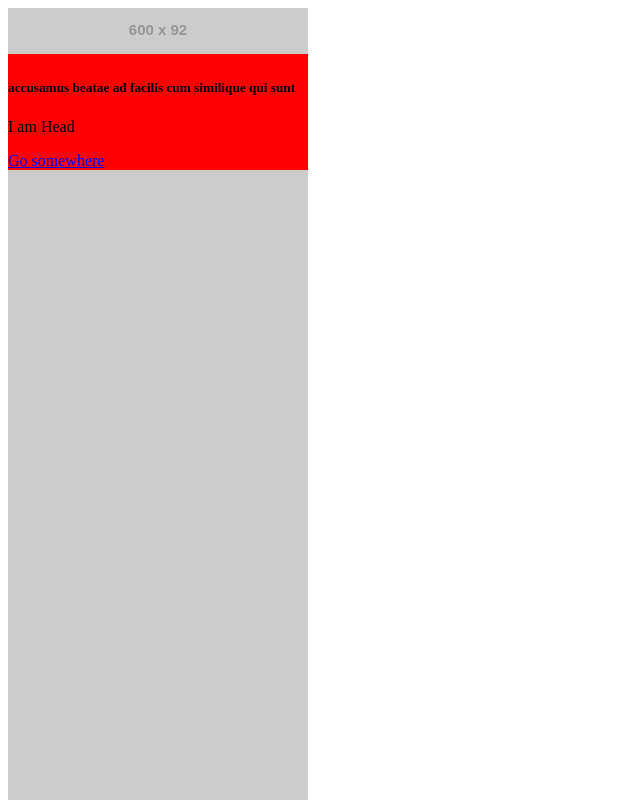
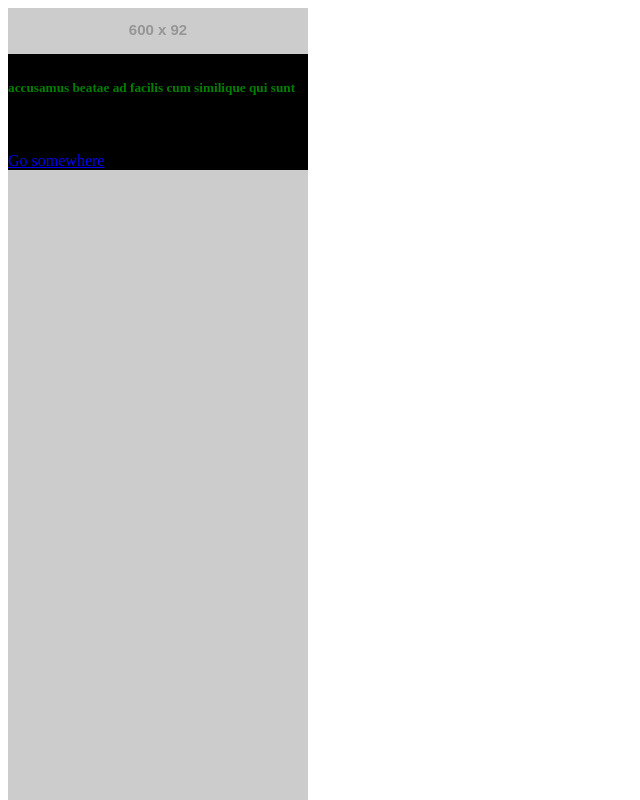
Before and after one commit to Anufriyeva/practic-react, a React (Create React App) app: page / in a window 1280 px wide. Shown: the top 800 px of the page, without its empty margins (0-640 px from the left). Built offline with nearby package versions, Linux system fonts and the light colour scheme.

Commit message:
css-in-js-commit

```diff
--- a/package.json
+++ b/package.json
@@ -7,9 +7,11 @@
     "@testing-library/react": "^13.4.0",
     "@testing-library/user-event": "^13.5.0",
     "clsx": "^2.0.0",
+    "prop-types": "^15.8.1",
     "react": "^18.2.0",
     "react-dom": "^18.2.0",
     "react-scripts": "5.0.1",
+    "styled-components": "^6.0.7",
     "web-vitals": "^2.1.4"
   },
   "scripts": {
--- a/src/components/App.jsx
+++ b/src/components/App.jsx
@@ -3,7 +3,7 @@ import { Card } from "./Card/Card"
 
 const App = () => {
   return (
-    <Card isOnline/>
+    <Card isOffline/>
   )
 }
 
--- a/src/components/Card/Card.jsx
+++ b/src/components/Card/Card.jsx
@@ -1,37 +1,23 @@
 import { Head } from '../Head/Head';
 import data from '../../data.json';
+import { Container, Photo } from './Card.styled';
 
-import clsx from 'clsx';
+// import clsx from 'clsx';
 
-import css from './Card.module.css';
+// import css from './Card.module.css';
+
+
 
 export const Card = ({isOnline, isOffline}) => {
   return data.map((photo) => {
     return (
-      <div
-        key={photo.id}
-        // className={
-        //   isOnline
-        //     ? `${css.main} ${css.red}`
-        //     : `${css.main} ${css.blue}`}
-
-        className={clsx(
-          css.main,
-          isOnline ? css.red : css.blue)}
-
-        // className={
-        //   clsx(
-        //     css.main, {
-        //       [css.red]: isOnline,
-        //       [css.blue]: isOffline,
-        //     }
-        //   )}
+      <Container
+        key={photo.id} isOnline={isOnline}
       >
 
-        <img
+        <Photo
           src={photo.url}
-          alt={photo.title}
-          className={css.photo}/>
+          alt={photo.title}/>
 
         <div>
           <h5>{photo.title}</h5>
@@ -39,10 +25,51 @@ export const Card = ({isOnline, isOffline}) => {
 
           <a href="http">Go somewhere</a>
         </div>
-      </div>
+      </Container>
     )
   })
 }
+
+// modules
+
+// export const Card = ({isOnline, isOffline}) => {
+//   return data.map((photo) => {
+//     return (
+//       <div
+//         key={photo.id}
+//         // className={
+//         //   isOnline
+//         //     ? `${css.main} ${css.red}`
+//         //     : `${css.main} ${css.blue}`}
+
+//         className={clsx(
+//           css.main,
+//           isOnline ? css.red : css.blue)}
+
+//         // className={
+//         //   clsx(
+//         //     css.main, {
+//         //       [css.red]: isOnline,
+//         //       [css.blue]: isOffline,
+//         //     }
+//         //   )}
+//       >
+
+//         <img
+//           src={photo.url}
+//           alt={photo.title}
+//           className={css.photo}/>
+
+//         <div>
+//           <h5>{photo.title}</h5>
+//           <Head id='id-123' clas='card-title' />
+
+//           <a href="http">Go somewhere</a>
+//         </div>
+//       </div>
+//     )
+//   })
+// }
 
 
 // bootstrap
--- /dev/null
+++ b/src/components/Card/Card.styled.js
@@ -0,0 +1,17 @@
+import { styled } from "styled-components"
+
+export const Container = styled.div`
+background-color: ${({isOnline}) => isOnline ? 'blue' : 'black'};
+width: 300px;
+&:hover {
+    background-color: red;
+}
+div > h5 {
+    color: green;
+}
+
+`
+
+export const Photo = styled.img`
+  width: 300px;
+`
```
Also changed, not shown: src/components/Head/Head.jsx (+9 -0 lines), 1 other file (tests, documents, lock files or other folders).
